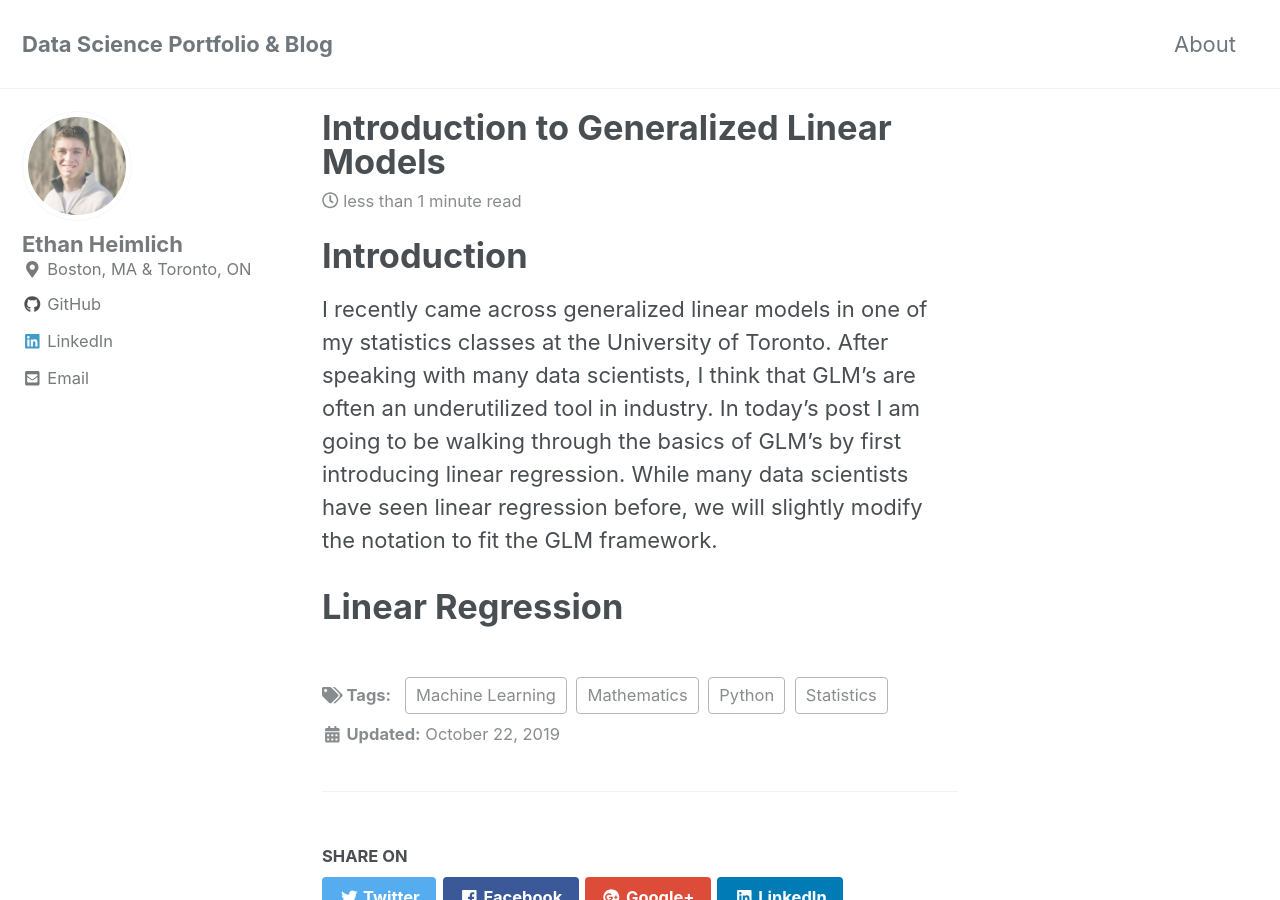
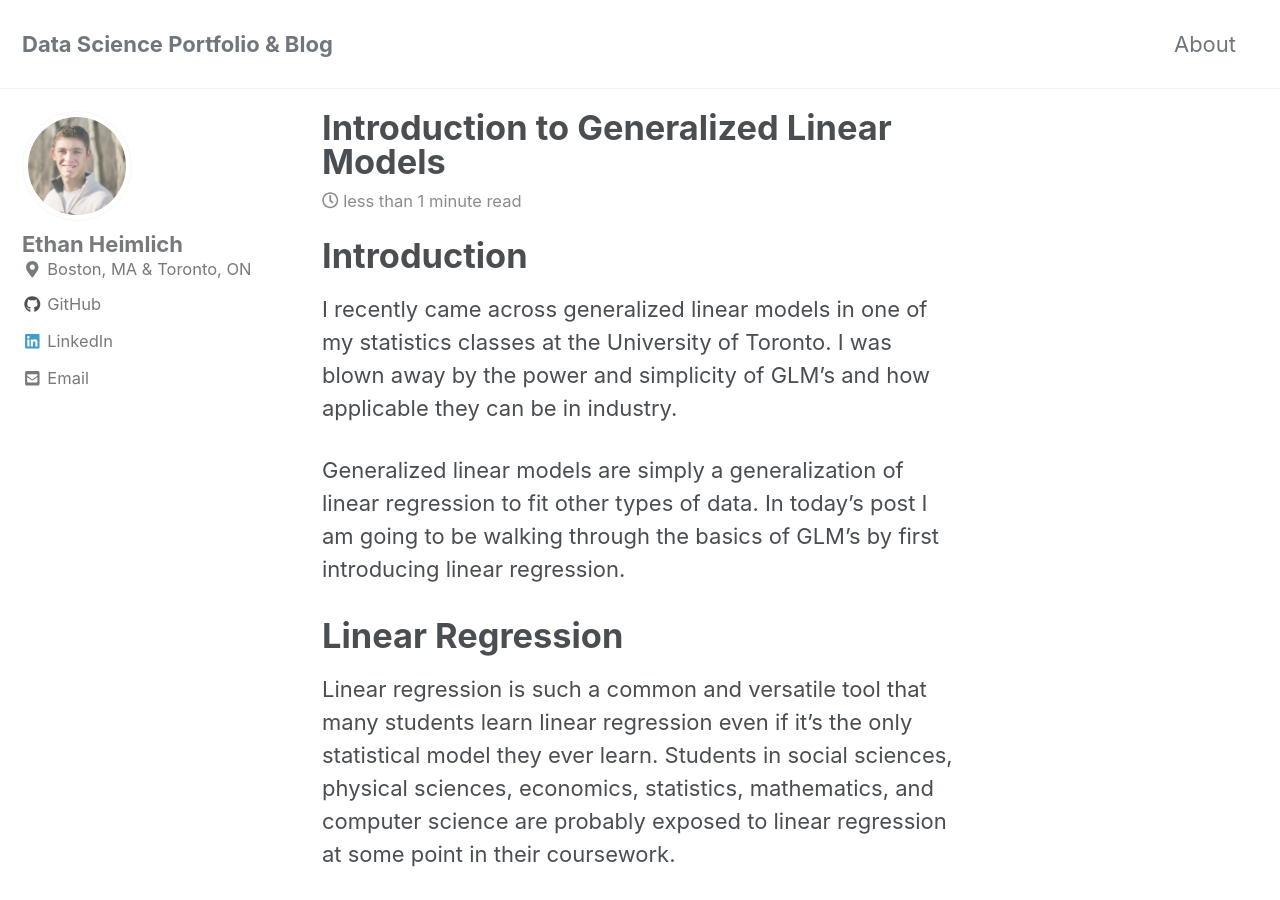
Before and after one commit to eheimlich/eheimlich.github.io, a Jekyll site: the page built from _posts/2019-10-22-generalized_linear_models.md, in a window 1280 px wide and 900 px high. Built offline with Jekyll 4.4.1, drawn with Linux system fonts in a browser that asks for light colours; cached includes are drawn as plain includes; nearby versions of some CDN libraries; some of the changed text lies outside the part shown.

Commit message:
started linear regression indtroduction

```diff
--- a/_posts/2019-10-22-generalized_linear_models.md
+++ b/_posts/2019-10-22-generalized_linear_models.md
@@ -7,7 +7,15 @@ mathjax: True
 ---
 
 # Introduction
-I recently came across generalized linear models in one of my statistics classes at the University of Toronto. After speaking with many data scientists,
-I think that GLM's are often an underutilized tool in industry. In today's post I am going to be walking through the basics of GLM's by first introducing linear regression. While many data scientists have seen linear regression before, we will slightly modify the notation to fit the GLM framework.
+I recently came across generalized linear models in one of my statistics classes at the University of Toronto. I was blown away by the power and simplicity of GLM's and how applicable they can be in industry.
+
+Generalized linear models are simply a generalization of linear regression to fit other types of data. In today's post I am going to be walking through the basics of GLM's by first introducing linear regression.
 
 # Linear Regression
+Linear regression is such a common and versatile tool that many students learn linear regression even
+if it's the only statistical model they ever learn. Students in social sciences, physical sciences,
+economics, statistics, mathematics, and computer science are probably exposed to linear regression at some point in their coursework.
+
+\begin{equation*}
+  y = \beta_0 + \beta_1
+\end{equation*}
```
